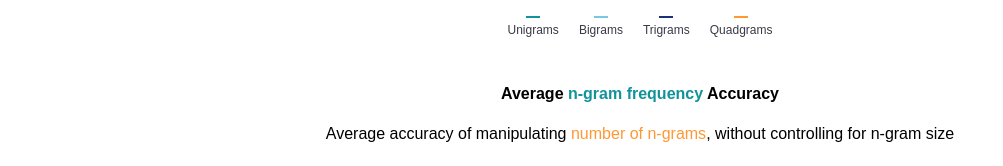
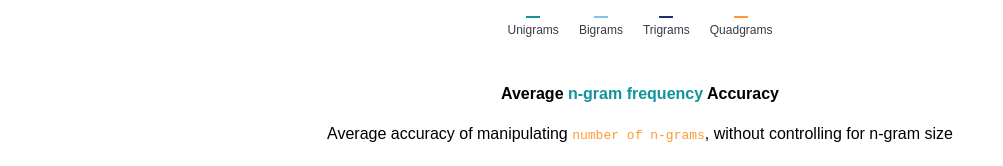
Before and after one commit to rossmarco/thesis-stats, a React (Create React App) app in the folder thesis-visual/: page / in a window 1280 px wide. Shown: the part 1300-1466 px from the top of the page, without its empty margins (0-1003 px from the left). Built offline with nearby package versions, Linux system fonts and the light colour scheme.

Commit message:
very minor adjustments to the css

```diff
--- a/thesis-visual/src/App.js
+++ b/thesis-visual/src/App.js
@@ -118,7 +118,7 @@ class App extends Component {
           and the
           <strong>
             <span style={{ color: "#FF9833" }}>
-              number of most frequently found n-grams
+              &nbsp;number of most frequently found n-grams
             </span>
           </strong>
           , this graph depicts the varrying degrees of accuracy resulting from
@@ -232,8 +232,10 @@ class App extends Component {
         </h4>
         <p className="graph-explanations">
           Average accuracy of manipulating{" "}
-          <span style={{ color: "#FF9833" }}>number of n-grams</span>, without
-          controlling for n-gram size
+          <span style={{ color: "#FF9833" }}>
+            <code>number of n-grams</code>
+          </span>
+          , without controlling for n-gram size
         </p>
         <div className="graphs">
           <XYPlot width={400} height={400} xType="ordinal" xDistance={100}>
```
